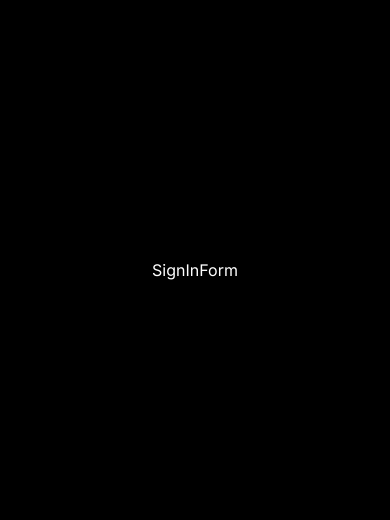
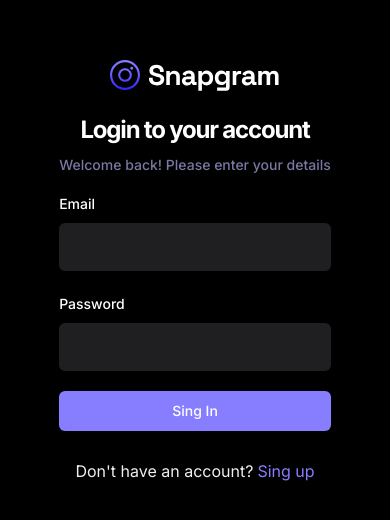
Before and after one commit to Kazimustakim12/socailmedia-appwrite, a React (Vite) app: page /sign-in in a window 390 px wide. Shown: the part 152-672 px from the top of the page. Built offline with nearby package versions, Linux system fonts and the light colour scheme; no server answers.

Commit message:
SignIn & SingUp form working perfectly

```diff
--- a/src/_auth/forms/SignInForms.tsx
+++ b/src/_auth/forms/SignInForms.tsx
@@ -1,9 +1,131 @@
-import React from 'react'
+import { z } from "zod";
+import { Button } from "@/components/ui/button";
+import { zodResolver } from "@hookform/resolvers/zod";
+import { useForm } from "react-hook-form";
+import {
+  Form,
+  FormControl,
+  FormField,
+  FormItem,
+  FormLabel,
+  FormMessage,
+} from "@/components/ui/form";
+import { Input } from "@/components/ui/input";
+import { SignInValidationSchema } from "@/lib/validation";
+import Loader from "@/components/shared/Loader";
+import { Link, useNavigate } from "react-router-dom";
+import { useToast } from "@/components/ui/use-toast";
+import { useSignInAccountMutation } from "@/lib/react-query/queryAndMutations";
+import { useUserContext } from "@/context/AuthContext";
 
 const SignInForm = () => {
+  const { toast } = useToast();
+  const { checkAuthUser, isLoading: isUserLoading } = useUserContext();
+  const navigate = useNavigate();
+  // mutation to signin from session
+  const { mutateAsync: signInAccount,  } =
+    useSignInAccountMutation();
+  // 1. Define your form.
+
+  const form = useForm<z.infer<typeof SignInValidationSchema>>({
+    resolver: zodResolver(SignInValidationSchema),
+    defaultValues: {
+      email: "",
+      password: "",
+    },
+  });
+
+  // 2. Define a submit handler.
+  async function onSubmit(values: z.infer<typeof SignInValidationSchema>) {
+    const session = await signInAccount({
+      email: values.email,
+      password: values.password,
+    });
+    if (!session) {
+      return toast({
+        variant:"destructive",
+        title: "Sign Up failed. Please try again",
+      });
+    }
+
+    const isLoggedIn = await checkAuthUser();
+
+    if (isLoggedIn) {
+      form.reset();
+      navigate("/");
+    } else {
+      return toast({
+        variant:"destructive",
+        title: "Sign Up failed. Please try again",
+      });
+    }
+  }
+
   return (
-    <div>SignInForm</div>
-  )
-}
+    <Form {...form}>
+      <div className="sm:w-420 flex-center flex-col">
+        <img src="/public/assets/images/logo.svg" alt="logo" />
 
-export default SignInForm
+        <h2 className="h3-bold md:h2-bold pt-5 sm:pt-12">
+          Login to your account
+        </h2>
+        <p className="text-light-3 small-medium md:base-regular mt-2">
+          Welcome back! Please enter your details
+        </p>
+
+        <form
+          onSubmit={form.handleSubmit(onSubmit)}
+          className=" flex flex-col gap-5 w-full mt-4"
+        >
+          <FormField
+            control={form.control}
+            name="email"
+            render={({ field }) => (
+              <FormItem>
+                <FormLabel>Email</FormLabel>
+                <FormControl>
+                  <Input type="email" className="shad-input" {...field} />
+                </FormControl>
+                <FormMessage />
+              </FormItem>
+            )}
+          />
+          <FormField
+            control={form.control}
+            name="password"
+            render={({ field }) => (
+              <FormItem>
+                <FormLabel>Password</FormLabel>
+                <FormControl>
+                  <Input type="password" className="shad-input" {...field} />
+                </FormControl>
+                <FormMessage />
+              </FormItem>
+            )}
+          />
+          <Button type="submit" className="shad-button_primary ">
+            {isUserLoading ? (
+              <div className="flex-center gap-2">
+                <Loader /> Loading...
+              </div>
+            ) : (
+              "Sing In"
+            )}
+          </Button>
+
+          <p className="text-small-regular text-light-2 text-center mt-2">
+            Don't have an account?
+            <Link
+              to="/sign-up"
+              className="text-primary-500 text-small-semibold ml-1"
+            >
+              Sing up
+            </Link>
+          </p>
+        </form>
+      </div>
+    </Form>
+  );
+};
+
+export default SignInForm;
--- a/src/_auth/forms/SignUpForm.tsx
+++ b/src/_auth/forms/SignUpForm.tsx
@@ -13,20 +13,24 @@
 import { Input } from "@/components/ui/input";
 import { SignUpValidationSchema } from "@/lib/validation";
 import Loader from "@/components/shared/Loader";
-import { Link } from "react-router-dom";
+import { Link, useNavigate } from "react-router-dom";
 import { useToast } from "@/components/ui/use-toast";
 import {
   useCreateUserAccountMutation,
   useSignInAccountMutation,
 } from "@/lib/react-query/queryAndMutations";
+import { useUserContext } from "@/context/AuthContext";
 
 const SignUpForm = () => {
   const { toast } = useToast();
+  const {checkAuthUser,isLoading:isUserLoading } = useUserContext();
+  const navigate = useNavigate()
+
   // mutation to create account and store in session
-  const { mutateAsync: createUserAccount, isLoading: isCreatingUserAccount } =
+  const { mutateAsync: createUserAccount, isPending: isCreatingUserAccount } =
     useCreateUserAccountMutation();
   // mutation to signin from session
-  const { mutateAsync: signInAccount, isLoading: isSigningIn } =  useSignInAccountMutation();
+  const { mutateAsync: signInAccount, isPending: isSigningIn } =  useSignInAccountMutation();
   // 1. Define your form.
 
   const form = useForm<z.infer<typeof SignUpValidationSchema>>({
@@ -44,15 +48,30 @@
     const newUserCreate = await createUserAccount(values);
     if (!newUserCreate) {
       return toast({
+        variant:"destructive",
         title: "Sign Up failed. Please try again",
       });
     }
     const session  =  await signInAccount({email:values.email,password:values.password})
     if (!session) {
       return toast({
+        variant:"destructive",
         title: "Sign Up failed. Please try again",
       });
     }
+
+    const isLoggedIn =  await checkAuthUser();
+
+    if(isLoggedIn) {
+      form.reset();
+      navigate('/')
+    }else {
+      return toast({
+        variant:"destructive",
+        title: "Sign Up failed. Please try again",
+      });
+    }
+
     console.log(newUserCreate);
   }
 
@@ -125,7 +144,7 @@
             )}
           />
           <Button type="submit" className="shad-button_primary ">
-            {isLoading ? (
+            {isCreatingUserAccount ? (
               <div className="flex-center gap-2">
                 <Loader /> Loading...
               </div>
--- a/src/context/AuthContext.tsx
+++ b/src/context/AuthContext.tsx
@@ -1,31 +1,81 @@
-import {createContext,useContext,useEffect,useState} from 'react'
-
-
+import { getCurrentUser } from "@/lib/appwrite/api";
+import { IContextType, IUser } from "@/types";
+import { createContext, useContext, useEffect, useState } from "react";
+import { useNavigate } from "react-router-dom";
 export const INITIAL_USER = {
-    id : '',
-    name:'',
-    username:'',
-    email: '',
-    imageUrl: '',
-    bio: ''
-}
-
+  id: "",
+  name: "",
+  username: "",
+  email: "",
+  imageUrl: "",
+  bio: "",
+};
 
 const INITIAL_STATE = {
-    user: INITIAL_USER,
-    isloading:false,
-    isAuthenticated:false,
-    setUser: ()=>{},
-    setIsAuthenticated:()=>{},
-    checkAuthUser : async () => false as boolean,
-}
+  user: INITIAL_USER,
+  isLoading: false,
+  setUser: () => {},
+  isAuthenticated: false,
+  setIsAuthenticated: () => {},
+  checkAuthUser: async () => false as boolean,
+};
 
-const AuthContext = createContext<IContextType>
+const AuthContext = createContext<IContextType>(INITIAL_STATE);
 
-const AuthContext = () => {
+const AuthProvider = ({ children }: { children: React.ReactNode }) => {
+  const [user, setUser] = useState<IUser>(INITIAL_USER);
+  const [isLoading, setIsLoading] = useState(false);
+  const [isAuthenticated, setIsAuthenticated] = useState(false);
+  const navigate = useNavigate();
+  const checkAuthUser = async () => {
+    try {
+      const currentAccount = await getCurrentUser();
+      if (currentAccount) {
+        setUser({
+          id: currentAccount.$id,
+          name: currentAccount.name,
+          username: currentAccount.username,
+          email: currentAccount.email,
+          imageUrl: currentAccount.imageUrl,
+          bio: currentAccount.bio,
+        });
+        setIsAuthenticated(true);
+        return true;
+      }
+      return false;
+    } catch (error) {
+      console.log(error);
+      return false;
+    } finally {
+      setIsLoading(false);
+    }
+  };
+
+  useEffect(() => {
+    if (
+      localStorage.getItem("cookieFallback") === "[]"
+        || localStorage.getItem("cookieFallback") === null
+    )
+      navigate("/sign-in");
+
+    checkAuthUser();
+  }, []);
+  const providerValue = {
+    user,
+    setUser,
+    isLoading,
+    setIsLoading,
+    isAuthenticated,
+    setIsAuthenticated,
+    checkAuthUser,
+  };
   return (
-    <div>AuthContext</div>
-  )
-}
+    <AuthContext.Provider value={providerValue}>
+      {children}
+    </AuthContext.Provider>
+  );
+};
 
-export default AuthContext
+export default AuthProvider;
+
+export const useUserContext = () => useContext(AuthContext);
--- a/src/lib/appwrite/api.ts
+++ b/src/lib/appwrite/api.ts
@@ -1,6 +1,7 @@
 import { INewUser } from "@/types";
 import { account, appwriteConfig, avatars, database } from "./config";
-import { ID } from "appwrite";
+import { ID, Query } from "appwrite";
+
 
 export async function createUserAccount(user: INewUser) {
   try {
@@ -58,3 +59,21 @@
     console.log(error);
   }
 }
+
+export async function getCurrentUser() {
+  try {
+    const currentAccount = await account.get();
+
+    if (!currentAccount) throw Error;
+    const currentUser = await database.listDocuments(
+      appwriteConfig.databaseId,
+      appwriteConfig.userCollectionId,
+      [Query.equal("accountId", currentAccount.$id)]
+    );
+
+    if (!currentUser) throw Error;
+    return currentUser.documents[0];
+  } catch (error) {
+    console.log(error);
+  }
+}
--- /dev/null
+++ b/src/lib/react-query/QueryProvider.tsx
@@ -0,0 +1,8 @@
+import { QueryClient, QueryClientProvider } from "@tanstack/react-query";
+
+export const QueryProvider = ({ children }: { children: React.ReactNode }) => {
+  const queryClient = new QueryClient();
+  return (
+    <QueryClientProvider client={queryClient}>{children}</QueryClientProvider>
+  );
+};
--- a/src/lib/validation/index.ts
+++ b/src/lib/validation/index.ts
@@ -1,10 +1,13 @@
 import * as z from "zod";
 
+export const SignUpValidationSchema = z.object({
+  name: z.string().min(2, { message: "Too short name" }),
+  email: z.string().email(),
+  username: z.string().min(2, { message: "Too short name" }),
+  password: z.string().min(8, { message: "Password must contain 8 charecter" }),
+});
 
-
-export const SignUpValidationSchema = z.object({
-    name:z.string().min(2,{message:'Too short name'}),
-    email: z.string().email(),
-    username: z.string().min(2,{message:'Too short name'}),
-    password: z.string().min(8, {message:'Password must contain 8 charecter'}),
-  });
+export const SignInValidationSchema = z.object({
+  email: z.string().email(),
+  password: z.string().min(8, { message: "Password must contain 8 charecter" }),
+});
--- a/src/main.tsx
+++ b/src/main.tsx
@@ -1,9 +1,15 @@
 import ReactDOM from "react-dom/client";
 import { BrowserRouter } from "react-router-dom";
 import App from "./App";
+import AuthProvider from "./context/AuthContext";
+import { QueryProvider } from "./lib/react-query/QueryProvider";
 
 ReactDOM.createRoot(document.getElementById("root")!).render(
   <BrowserRouter>
-    <App />
+    <QueryProvider>
+      <AuthProvider>
+        <App />
+      </AuthProvider>
+    </QueryProvider>
   </BrowserRouter>
 );
--- a/src/types/index.ts
+++ b/src/types/index.ts
@@ -52,6 +52,6 @@
     isLoading: boolean;
     setUser: React.Dispatch<React.SetStateAction<IUser>>;
     isAuthenticated: boolean;
-    setAuthenticated: React.Dispatch<React.SetStateAction<boolean>>;
-    checkAuthUSer: () => Promise<Boolean>;
+    setIsAuthenticated: React.Dispatch<React.SetStateAction<boolean>>;
+    checkAuthUser: () => Promise<Boolean>;
   };
```
